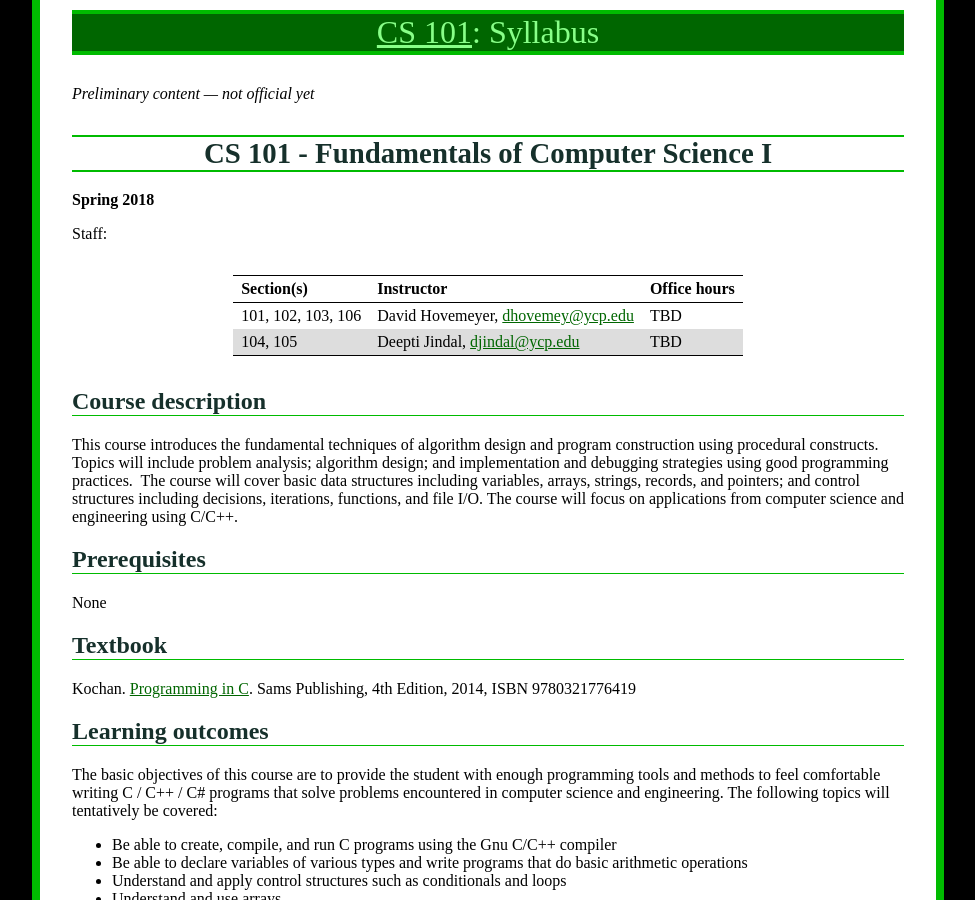
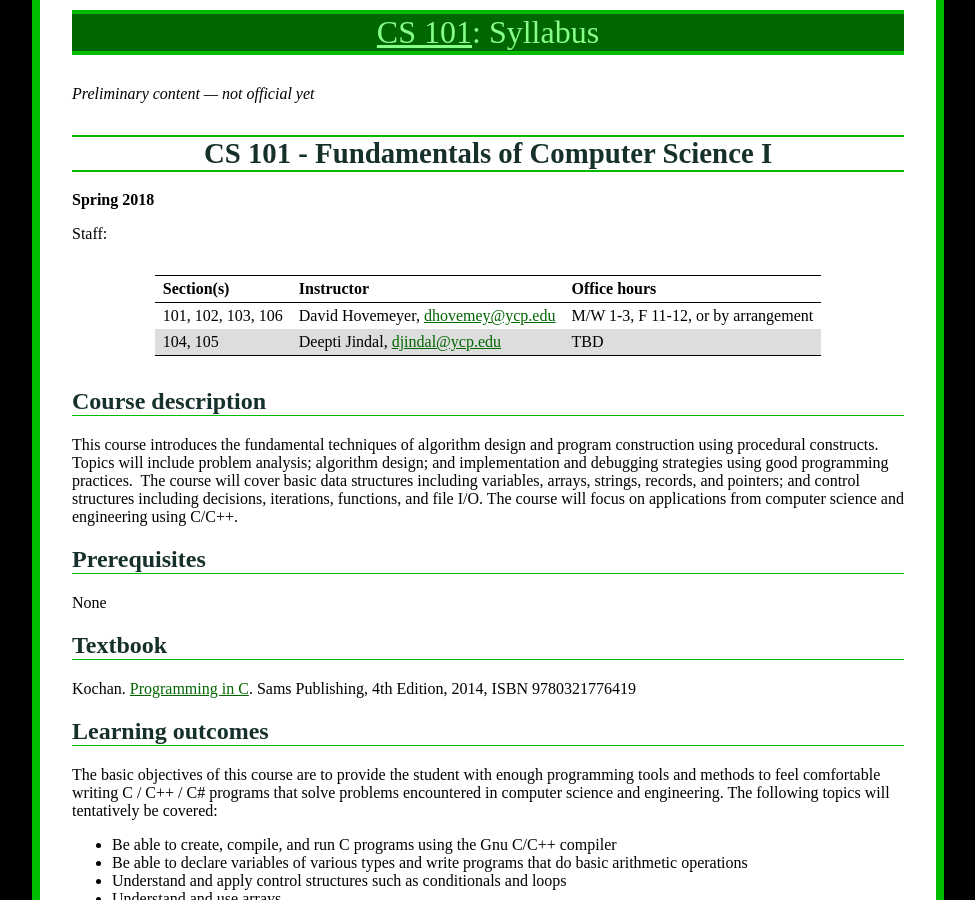
Before and after one commit to ycpcs/cs101-spring2018, a Jekyll site: the page built from syllabus.md, in a window 1280 px wide and 900 px high. Shown: the whole window, without its empty margins (152-1127 px from the left). Built offline with Jekyll 4.4.1, drawn with Linux system fonts in a browser that asks for light colours.

Commit message:
add my office hours

```diff
--- a/syllabus.md
+++ b/syllabus.md
@@ -12,7 +12,7 @@ Staff:
 
 > Section(s) | Instructor | Office hours
 > ---------- | ---------- | ------------
-> 101, 102, 103, 106 | David Hovemeyer, <dhovemey@ycp.edu> | TBD
+> 101, 102, 103, 106 | David Hovemeyer, <dhovemey@ycp.edu> | M/W 1-3, F 11-12, or by arrangement
 > 104, 105 | Deepti Jindal, <djindal@ycp.edu> | TBD
 
 Course description
```
